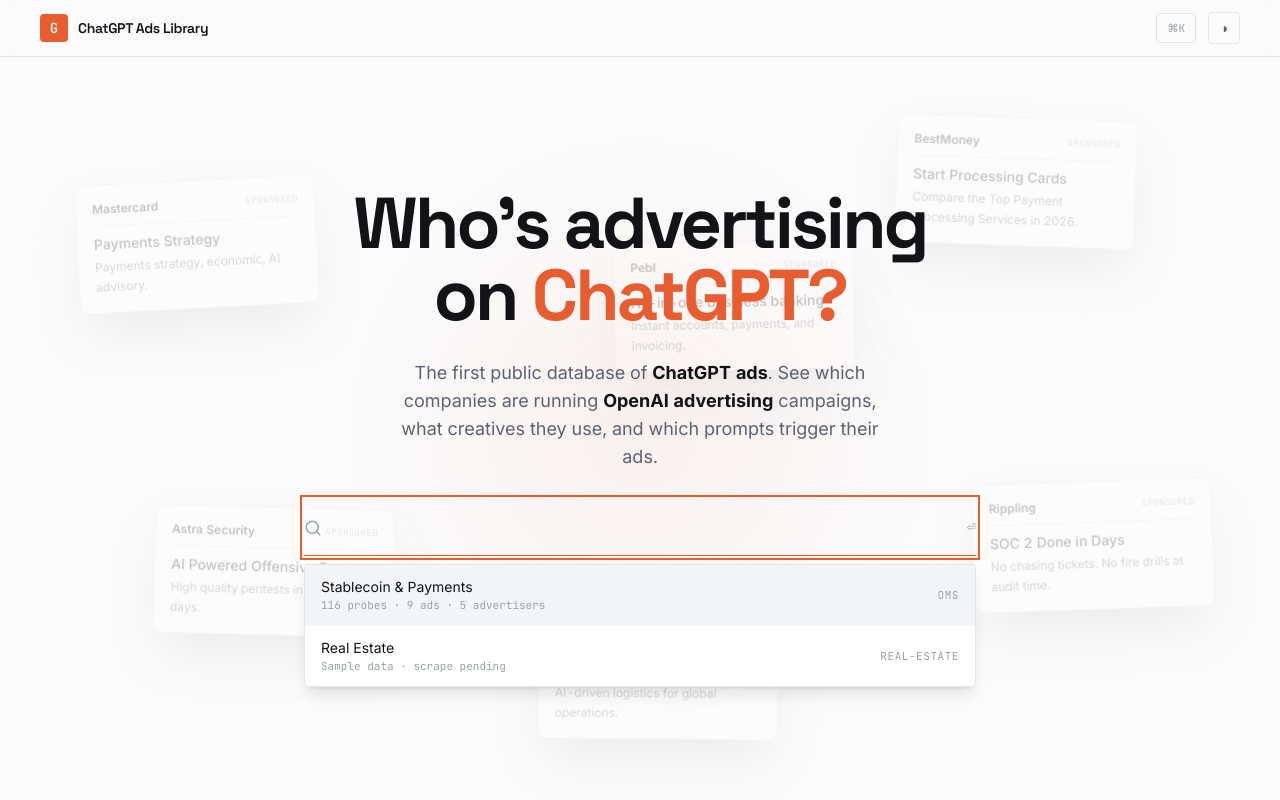
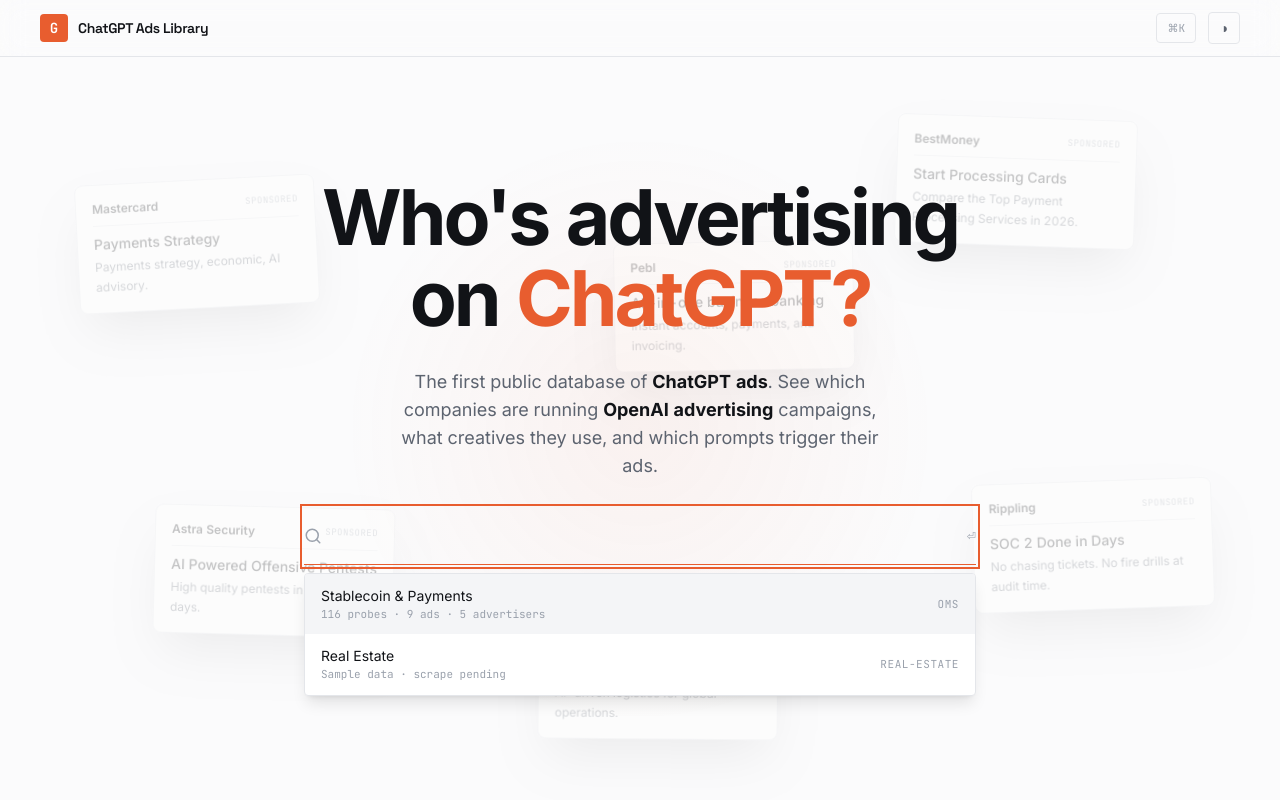
Before and after one commit to AkshatGada/openai-ads, a React (Vite) app in the folder dashboard/: page / in a window 1280 px wide. Shown: the top 800 px of the page. Built offline with nearby package versions, Linux system fonts and the light colour scheme.

Commit message:
fix: use text-hero fluid clamp for landing headline font

```diff
--- a/dashboard/src/components/Landing.tsx
+++ b/dashboard/src/components/Landing.tsx
@@ -40,7 +40,7 @@
           {/* Headline */}
           <motion.h1
             variants={fadeUp}
-            className="text-center font-display text-5xl font-bold leading-[1.05] tracking-tighter2 text-text md:text-7xl"
+            className="text-center text-hero font-bold tracking-tighter2 text-text md:font-extrabold"
           >
             Who&apos;s advertising
             <br />
--- a/dashboard/tailwind.config.ts
+++ b/dashboard/tailwind.config.ts
@@ -61,7 +61,7 @@
         caption: ["0.6875rem", { lineHeight: "1.4", fontWeight: "400" }],
         metric: ["1.75rem", { lineHeight: "1.0", letterSpacing: "-0.03em", fontWeight: "300" }],
         // Legacy hero size (kept for migration).
-        hero: ["clamp(2.5rem, 5.5vw, 5rem)", { lineHeight: "1.08" }],
+        hero: ["clamp(2.75rem, 6vw, 5.5rem)", { lineHeight: "1.05", letterSpacing: "-0.04em", fontWeight: "700" }],
         eyebrow: ["0.6875rem", { lineHeight: "1", letterSpacing: "0.2em" }],
       },
       borderRadius: {
```
